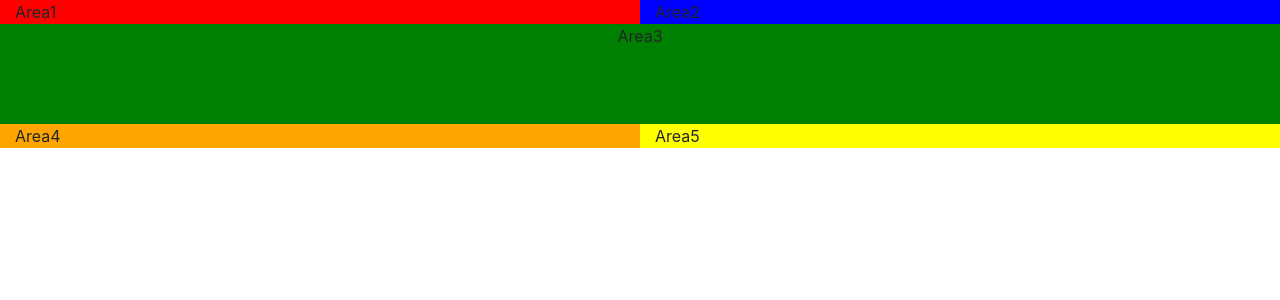
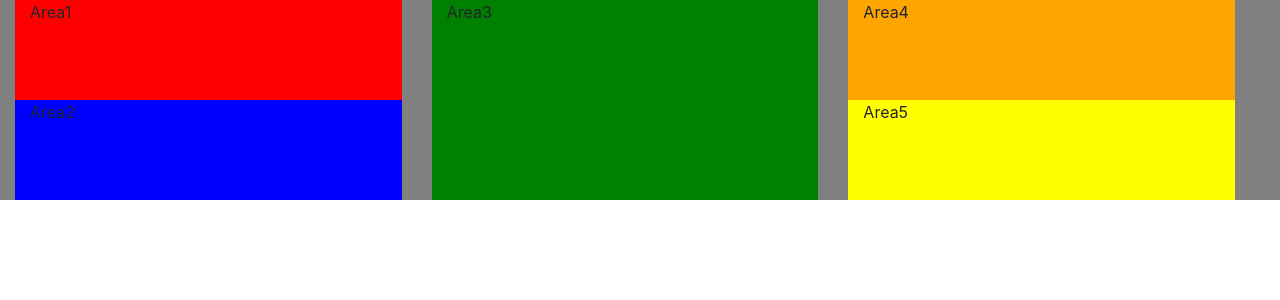
Before and after one commit to nsumma147/Header-Practice, an Angular app: page / in a window 1280 px wide. Shown: the top 300 px of the page. Built offline with nearby package versions, Linux system fonts and the light colour scheme.

Commit message:
bootstrap grid practice

```diff
--- a/src/app/app.component.css
+++ b/src/app/app.component.css
@@ -1,31 +1,32 @@
+body {
+  background-color: gray;
+  height: 200px;
+}
+
 div {
 }
 
 #area1 {
   background-color: red;
+  height: 100px;
 }
 
 #area2 {
   background-color: blue;
-  text-align: left;
+  height: 100px;
 }
 
 #area3 {
   background-color: green;
-  text-align: center;
-  height:100px;
+  height: 200px;
 }
 
 #area4 {
   background-color: orange;
-
+  height: 100px;
 }
 
 #area5 {
   background-color: yellow;
-  text-align: left;
+  height: 100px;
 }
-
-#area6 {
-  background-color: gray;
-}
--- a/src/app/app.component.html
+++ b/src/app/app.component.html
@@ -11,24 +11,24 @@
 </head>
 
 <body>
-  <div class="container-fluid">
+  <div class="container-fluid row">
 
-    <div class="row">
+    <div class="col">
 
-      <div class="col-6" id="area1">Area1</div>
-      <div class="col-6" id="area2">Area2</div>
+      <div class="col" id="area1">Area1</div>
+      <div class="col" id="area2">Area2</div>
 
 
     </div>
 
-    <div class="row">
-      <div class="col-12" id="area3">Area3</div>
+    <div class="col">
+      <div class="col" id="area3">Area3</div>
     </div>
 
-    <div class="row">
+    <div class="col">
 
-      <div class="col-6" id="area4">Area4</div>
-      <div class="col-6" id="area5">Area5</div>
+      <div class="col" id="area4">Area4</div>
+      <div class="col" id="area5">Area5</div>
 
 
     </div>
```
